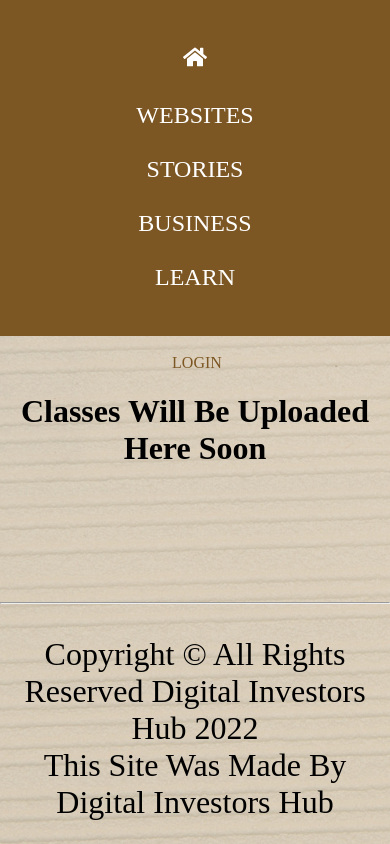
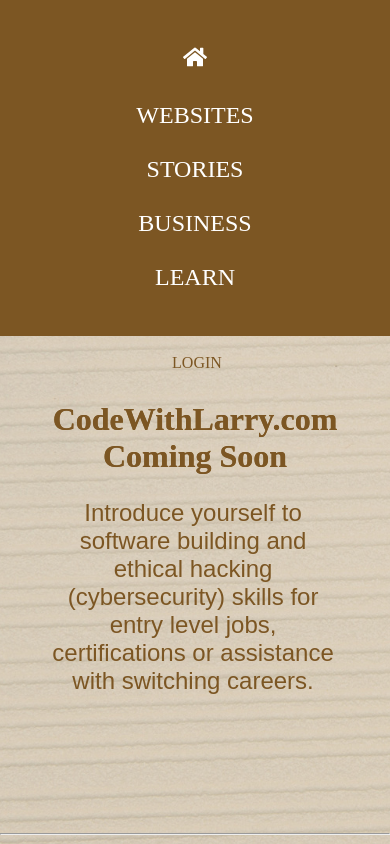
Before and after one commit to Levonte17/Official-Portfolio, a React (Create React App) app: page /learn in a window 390 px wide. Shown: the top 844 px of the page. Built offline with nearby package versions, Linux system fonts and the light colour scheme; no server answers.

Commit message:
css mobile

```diff
--- a/src/components/Inspire.js
+++ b/src/components/Inspire.js
@@ -1,5 +1,7 @@
 import React from 'react'
 import inspire from '../assets/inspire.png';
+import me from '../assets/me.png'
+
 
 function Inspire(props) {
   return (
@@ -12,6 +14,8 @@
         src={inspire}
         alt="inspire"
     />
+    <br/>
+    <img  className='insp' src={ me } alt='me' />
 
 
     </div>
--- a/src/index.scss
+++ b/src/index.scss
@@ -4,6 +4,10 @@
   text-align: center;
   box-sizing: border-box;
   background-image: url(../src/assets/bgall.png);
+  p{
+    font-family: 'Anton', sans-serif;
+
+  }
 }
 //////////// NAV //////////////////////////////////
 //////////// NAV //////////////////////////////////
@@ -139,7 +143,25 @@
   width: 100%;
   height: 100%;
 }
+//////////// LEARN //////////////////////////////////
+//////////// LEARN //////////////////////////////////
+.learn{
 
+  h1{
+  color: tan;
+  text-shadow: 3px 3px 3px rgb(124, 86, 35);
+  font-size: 4rem;
+  padding-top: 2%;
+}
+p{
+  font-family: 'Anton', sans-serif;
+  color:rgb(124, 86, 35);
+font-size: x-large;
+width: 75%;
+margin-left: 12%;
+}
+
+}
 //////////// CONTACT //////////////////////////////////
 //////////// CONTACT //////////////////////////////////
 
@@ -571,6 +593,56 @@
     width: 100%;
     background-color: rgb(124, 86, 35);
   }
+  //////////// LEARN //////////////////////////////////
+//////////// LEARN //////////////////////////////////
+.learn{
+
+  h1{
+  color: rgb(124, 86, 35);
+  text-shadow: 0px 0px 0px rgb(124, 86, 35);
+  font-size: 2rem;
+  padding-top: 2%;
+}
+p{
+  font-family: 'Anton', sans-serif;
+  color:rgb(124, 86, 35);
+font-size: x-large;
+width: 75%;
+margin-left: 12%;
+}
+
+}
+////////// BUSINESS //////////////////////////////////
+////////// BUSINESS //////////////////////////////////
+.business{
+  h1{
+    color: tan;
+    text-shadow: 3px 3px 3px rgb(124, 86, 35);
+    font-size: 3rem;
+    padding-top: 2%;
+  }
+  p{
+    margin-left: 7%;
+    color:rgb(124, 86, 35);
+    font-size: x-large;
+    font-weight: 100;
+    width: 75%;
+    padding: 5% 5% 5%;
+  }
+  img{
+    width: 30%;
+  }
+  .webimg{
+    width: 75%;
+  }
+  button{
+    background-color:white;
+    color: rgb(124, 86, 35);
+    font-size: x-large;
+    padding: 1% 1% 1%;
+    border-color: rgb(124, 86, 35) ;
+  }
+}
   ////////// WEBSITE //////////////////////////////////
 ////////// WEBSITE //////////////////////////////////
 .website{
@@ -579,10 +651,20 @@
     width: 100%;
   }
   p{
-    width: 75%;
-    padding-left: 12%;
+    width: 95%;
+    padding-left: 2%;
     font-size: x-large;
   }
+  h2{
+    color: rgb(124, 86, 35);
+    font-size: 2rem;
+  }
+  h1{
+    color: rgb(124, 86, 35);
+    font-size: 3rem;
+
+  }
+
 }
   //////////////////// HR //////////////////////////////////////////
   ////////////////// HR //////////////////////////////////////////
@@ -639,7 +721,7 @@
     h1{
       color: rgb(124, 86, 35);;
       text-shadow: 0px 0px 0px rgb(124, 86, 35);
-      font-size: 4rem;
+      font-size: 3rem;
     }
   }
   ////////// INSPIRE //////////////////////////////////
@@ -650,13 +732,34 @@
     h1{
       color: tan;
       text-shadow: 3px 3px 3px rgb(124, 86, 35);
-      font-size: 4rem;
+      font-size: 2rem;
 
     }
     img{
       padding-bottom: 15%;
     }
   }
+  ////////// INSP //////////////////////////////////
+////////// INSP //////////////////////////////////
+.podcast{
+  h1{
+    color: white;
+    text-shadow: 3px 3px 3px rgb(124, 86, 35);
+    font-size: 2rem;
+    padding-top: 2%;
+  }
+  p{
+    margin-left: 7%;
+    color:rgb(124, 86, 35);
+    font-size: x-large;
+    font-weight: 100;
+    width: 75%;
+    padding: 5% 5% 5%;
+  }
+img{
+  width: 35%;
+}
+}
   //////////////////// CREATE //////////////////////////////////////////
   ////////////////// CREATE IMG //////////////////////////////////////////
 
--- a/src/pages/Business.js
+++ b/src/pages/Business.js
@@ -15,7 +15,7 @@
       </h1>
       <p>
 
-Create a business email (yourName@yourWebsite.com) to match your
+Create a business email YourName@Website.com to match your
 domain name and easily access your site analytics to assist in
 growing your brand and building the most effective business
 solutions for your brand.
--- a/src/pages/Learn.js
+++ b/src/pages/Learn.js
@@ -4,8 +4,14 @@
   return (
     <div className='learn'>
         <h1>
-        Classes Will Be Uploaded Here Soon
+        CodeWithLarry.com Coming Soon
       </h1>
+      <p>
+        Introduce yourself to software building
+        and ethical hacking (cybersecurity) skills for
+        entry level jobs, certifications or assistance with
+        switching careers.
+      </p>
     </div>
   )
 }
--- a/src/pages/Pod.js
+++ b/src/pages/Pod.js
@@ -9,7 +9,6 @@
       </h1>
       <p>
       Share your inspiring stories. Spotlight your success and current accomplishments as well as your aspiring goals for the future.
-<br/>
      Personalize your blogs by adding your own YourName.com
     <br/>With this FREE domain name your name gains Google Analytics and you can
     easily display your personal services and become easily accessible.
@@ -17,6 +16,11 @@
  Popular for sales representatives and agents as they are forced to communicate less but advertise their services more with easy access
 
       </p>
+      <button>
+        Share My Story
+    </button>
+<br/>
+<br/>
       <img  className='insp' src={ me } alt='me' />
     </div>
   )
--- a/src/pages/Websites.js
+++ b/src/pages/Websites.js
@@ -12,7 +12,11 @@
         Websites And Features
     </h1>
 
-
+    <button>
+        Create  A Website
+    </button>
+<br/>
+<br/>
 <div className='web2'>
     <img alt='imgw' src={samp} />
 
```
